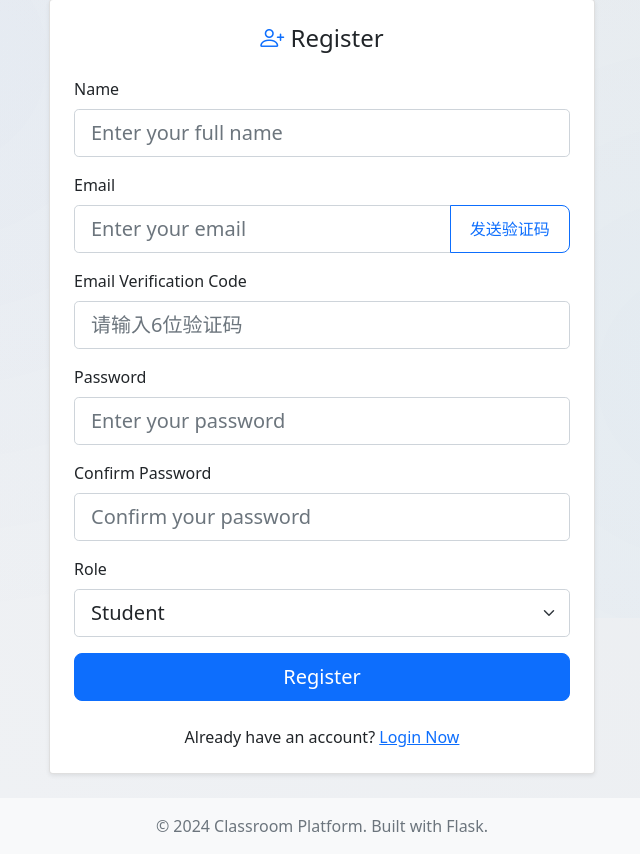
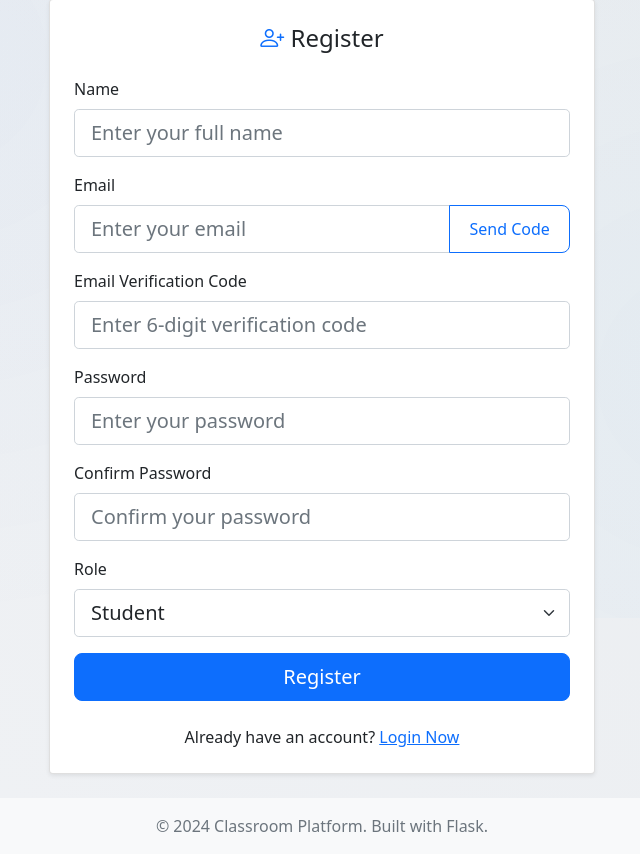
Before and after one commit to COMP5241-2526Sem1/groupproject-team_5, a Flask app: page /register in a window 1280 px wide. Shown: the part 182-1036 px from the top of the page, without its empty margins (318-958 px from the left). Run offline with Flask 3, Linux system fonts and the light colour scheme; some libraries are stand-ins or nearby versions.

Commit message:
Change register captcha UI and messages from Chinese to English

```diff
--- a/app/routes/auth.py
+++ b/app/routes/auth.py
@@ -101,53 +101,54 @@ def register():
 
 @bp.route('/send_email_captcha', methods=['POST'])
 def send_email_captcha():
-    """发送邮箱验证码"""
+    """Send email verification code"""
     email = request.json.get('email')
 
     if not email:
-        return jsonify({'code': 400, 'message': '邮箱不能为空'})
+        return jsonify({'code': 400, 'message': 'Email address cannot be empty'})
 
-    # 检查邮箱是否已注册
+    # Check if email is already registered
     existing_user = User.query.filter_by(email=email).first()
     if existing_user:
-        return jsonify({'code': 400, 'message': '该邮箱已注册'})
+        return jsonify({'code': 400, 'message': 'This email address is already registered'})
 
-    # 生成6位随机验证码
+    # Generate 6-digit random verification code
     captcha = ''.join(random.choices(string.digits, k=6))
 
-    # 删除该邮箱之前的验证码
+    # Generate 6-digit random verification code
+    captcha = ''.join(random.choices(string.digits, k=6))
+
+    # Delete previous verification codes for this email
     EmailCaptcha.query.filter_by(email=email).delete()
 
-    # 保存新验证码
+    # Save new verification code
     email_captcha = EmailCaptcha(email=email, captcha=captcha)
     db.session.add(email_captcha)
     db.session.commit()
 
-    # 发送邮件
+    # Send email
     try:
         message = Message(
-            subject='教室互动平台 - 邮箱验证码',
+            subject='Classroom Platform - Email Verification Code',
             recipients=[email],
             body=f'''
-亲爱的用户：
+Dear User,
 
-感谢您注册教室互动平台！
+Thank you for registering with Classroom Platform!
 
-您的邮箱验证码是：{captcha}
+Your email verification code is: {captcha}
 
-验证码有效期为5分钟，请及时使用。
+This code is valid for 5 minutes. Please use it promptly.
 
-如果这不是您的操作，请忽略此邮件。
+If this wasn't you, please ignore this email.
 
-教室互动平台团队
+Classroom Platform Team
             '''
         )
         mail.send(message)
-        return jsonify({'code': 200, 'message': '验证码发送成功！请查收邮件'})
+        return jsonify({'code': 200, 'message': 'Verification code sent successfully! Please check your email'})
     except Exception as e:
-        return jsonify({'code': 500, 'message': f'验证码发送失败：{str(e)}'})
-
-@bp.route('/profile')
+        return jsonify({'code': 500, 'message': f'Failed to send verification code: {str(e)}'})@bp.route('/profile')
 @login_required
 def profile():
     """用户个人信息页面"""
--- a/templates/auth/register.html
+++ b/templates/auth/register.html
@@ -37,7 +37,7 @@
                         {{ form.email.label(class="form-label") }}
                         <div class="input-group">
                             {{ form.email(class="form-control form-control-lg", id="email", placeholder="Enter your email") }}
-                            <button type="button" class="btn btn-outline-primary" id="send-captcha-btn">发送验证码</button>
+                            <button type="button" class="btn btn-outline-primary" id="send-captcha-btn">Send Code</button>
                         </div>
                         {% if form.email.errors %}
                             <div class="text-danger">
@@ -50,7 +50,7 @@
 
                     <div class="mb-3">
                         {{ form.captcha.label(class="form-label") }}
-                        {{ form.captcha(class="form-control form-control-lg", placeholder="请输入6位验证码") }}
+                        {{ form.captcha(class="form-control form-control-lg", placeholder="Enter 6-digit verification code") }}
                         {% if form.captcha.errors %}
                             <div class="text-danger">
                                 {% for error in form.captcha.errors %}
@@ -167,19 +167,40 @@ document.addEventListener('DOMContentLoaded', function() {
         btn.disabled = true;
         btn.textContent = 'Sending...';
 
+        console.log('Sending captcha request to:', '{{ url_for("auth.send_email_captcha") }}');
+        console.log('Email:', email);
+
         // 发送请求
         fetch('{{ url_for("auth.send_email_captcha") }}', {
             method: 'POST',
             headers: {
                 'Content-Type': 'application/json',
+                'X-Requested-With': 'XMLHttpRequest'
             },
             body: JSON.stringify({email: email})
         })
-        .then(response => response.json())
+        .then(response => {
+            console.log('Response status:', response.status);
+            console.log('Response headers:', Object.fromEntries(response.headers.entries()));
+
+            if (!response.ok) {
+                throw new Error(`HTTP error! status: ${response.status}`);
+            }
+
+            const contentType = response.headers.get('content-type');
+            if (contentType && contentType.includes('application/json')) {
+                return response.json();
+            } else {
+                return response.text().then(text => {
+                    throw new Error(`Expected JSON but got: ${text.substring(0, 100)}`);
+                });
+            }
+        })
         .then(data => {
+            console.log('Response data:', data);
             if (data.code === 200) {
                 alert(data.message);
-                // 开始倒计时
+                // Start countdown
                 let countdown = 60;
                 const timer = setInterval(() => {
                     btn.textContent = `Resend in ${countdown}s`;
@@ -191,19 +212,18 @@ document.addEventListener('DOMContentLoaded', function() {
                     }
                 }, 1000);
             } else {
-                alert(data.message);
+                alert(data.message || 'Unknown error');
                 btn.disabled = false;
                 btn.textContent = 'Send Code';
             }
         })
         .catch(error => {
             console.error('Error:', error);
-            alert('Failed to send, please try again');
+            alert(`Failed to send: ${error.message}`);
             btn.disabled = false;
             btn.textContent = 'Send Code';
         });
     });
 });
-});
 </script>
 {% endblock %}
```
